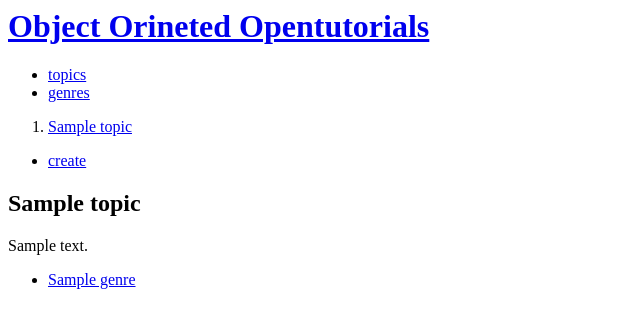
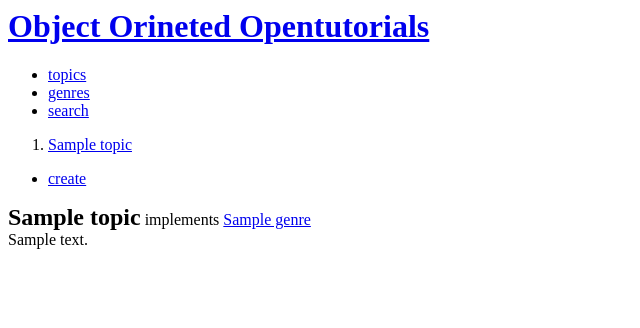
Before and after one commit to egoingsb/object-oriented-opentutorials, a Django app: page /topic/1 in a window 1280 px wide. Shown: the top 328 px of the page, without its empty margins (0-640 px from the left). Run offline with Django 3.2, Linux system fonts and the light colour scheme; tables that the repository leaves empty hold one stand-in row (values such as "Sample post").

Commit message:
객체지향 스타일로 디자인 구현'

```diff
--- a/app/templates/app/base.html
+++ b/app/templates/app/base.html
@@ -1,10 +1,7 @@
 <html>
     <body>
         <h1><a href="/">Object Orineted Opentutorials</a></h1>
-        <ul>
-            <li><a href="/topic">topics</a></li>
-            <li><a href="/genre">genres</a></li>
-        </ul>
+        {% include "app/menu.html" %}
         <ol>
             {% for item in contents %}
                 <li><a href="/{{mode}}/{{item.id}}">{{item.title}}</a></li>
--- a/app/templates/app/index.html
+++ b/app/templates/app/index.html
@@ -1,10 +1,7 @@
 <html>
     <body>
         <h1><a href="/">Object Orineted Opentutorials</a></h1>
-        <ul>
-            <li><a href="/topic">topics</a></li>
-            <li><a href="/genre">genres</a></li>
-        </ul>
+        {% include "app/menu.html" %}
         <article>
             이 서비스는 객체지향과 CMS의 등가관계를 연구하기 위해서 제작한 프로토타입니다. 등가의 세계를 즐겨주세요. 리체님이 없어서 디자인이 이렇습니다. 못 봐주겠다면 빨리 돌아오세요.
         </article>
--- /dev/null
+++ b/app/templates/app/menu.html
@@ -0,0 +1,5 @@
+<ul>
+    <li><a href="/topic">topics</a></li>
+    <li><a href="/genre">genres</a></li>
+    <li><a href="/search">search</a></li>
+</ul>
--- a/app/templates/app/topic_read.html
+++ b/app/templates/app/topic_read.html
@@ -5,14 +5,17 @@
 </ul>
 <article>
     {% if content %}
-        <h2>{{content.title}}</h2>
+        <div>
+            <h2 style="display:inline">{{content.title}}</h2> implements
+            {% for genre in genres %}
+                <a href="/genre/{{genre.id}}">{{genre.title}}</a><span class="comma">,</span>
+            {% endfor %}
+            <script>
+                document.querySelectorAll('.comma')[document.querySelectorAll('.comma').length-1].remove()
+            </script>
+        </div>
         {{content.description | safe}}
         <div>
-        <ul>
-        {% for genre in genres %}
-            <li><a href="/genre/{{genre.id}}">{{genre.title}}</a></li>
-        {% endfor %}
-        </ul>
         </div>
     {% else %}
         <h2>Hello</h2>
--- a/app/urls.py
+++ b/app/urls.py
@@ -9,5 +9,7 @@
     path('genre/', views.genre_read),
     path('genre/create', views.genre_create),
     path('genre/<int:genre_id>', views.genre_read),
-    path('genre_json/<int:genre_id>', views.genre_read_one)
+    path('genre_json/<int:genre_id>', views.genre_read_one),
+    path('search/', views.search_index),
+    path('search/<str:genre>/<str:keyword>', views.search_index)
 ]
--- a/app/views.py
+++ b/app/views.py
@@ -8,6 +8,14 @@
 # Create your views here.
 def index(request):
     return render(request, 'app/index.html', {})
+
+def search_index(request, keyword=""):
+    genres = Genre.objects.all()
+    return render(request, 'app/search.html', {
+        'contents':genres,
+        'keyword':keyword
+    })
+
 
 def topic_index(request):
     return render(request, 'app/topic_index.html', {
```
Also changed, not shown: app/templates/app/search.html (added, +16 -0 lines).
